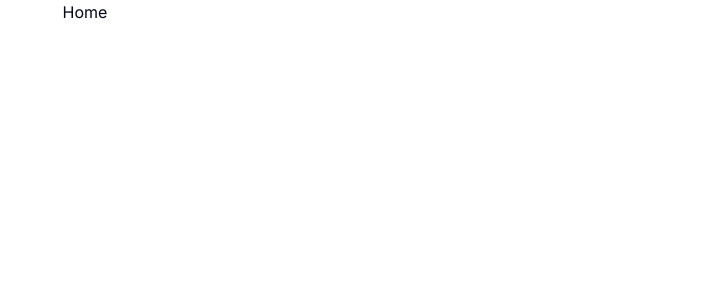
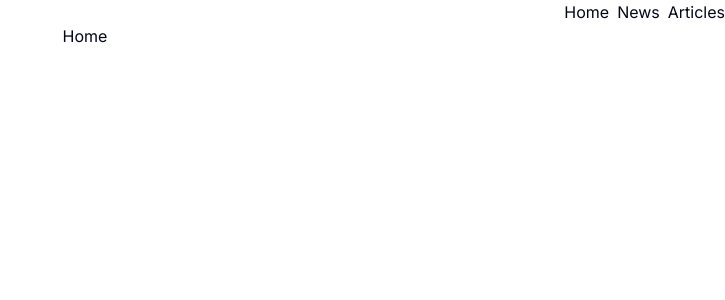
Before and after one commit to Endeyr/newsfeed, a Next.js app: page / in a window 1280 px wide. Shown: the top 300 px of the page, without its empty margins (555-1280 px from the left). Built offline with nearby package versions, Linux system fonts and the light colour scheme.

Commit message:
add fetching by server and client side

```diff
--- a/app/layout.tsx
+++ b/app/layout.tsx
@@ -2,6 +2,7 @@ import { ThemeProvider } from '@/components/theme-provider'
 import { cn } from '@/lib/utils'
 import type { Metadata } from 'next'
 import { Inter } from 'next/font/google'
+import Link from 'next/link'
 import './globals.css'
 
 export const inter = Inter({ subsets: ['latin'], variable: '--font-sans' })
@@ -30,6 +31,11 @@ export default function RootLayout({
 					enableSystem
 					disableTransitionOnChange
 				>
+					<div className="flex justify-end items-center space-x-2">
+						<Link href={'/'}>Home</Link>
+						<Link href={'/news'}>News</Link>
+						<Link href={'/posts'}>Articles</Link>
+					</div>
 					{children}
 				</ThemeProvider>
 			</body>
--- /dev/null
+++ b/app/news/index.tsx
@@ -0,0 +1,16 @@
+export default async function getData() {
+	const endpoint = 'http://newsapi.org/v2/top-headlines?'
+	const query = ''
+	const country = 'us'
+	const pageSize = '1'
+	const api_key = process.env.API_KEY
+	const url = `${endpoint}q=${query}&country=${country}&pageSize=${pageSize}&apiKey=${api_key}`
+	const res = await fetch(url)
+	if (!res.ok) {
+		console.log(res.status)
+		// This will activate the closest `error.js` Error Boundary
+		throw new Error('Failed to fetch data')
+	}
+
+	return res.json()
+}
--- a/app/news/page.tsx
+++ b/app/news/page.tsx
@@ -1,35 +1,24 @@
 'use client'
 
-import { useEffect, useState } from 'react'
+import { useEffect, useRef, useState } from 'react'
+import getData from '.'
 
 type NewsPost = {
+	source: {
+		id: string
+		name: string
+	}
 	author: string
 	title: string
 	description: string
 	url: string
-	source: string
-	image: string
-	category: string
-	language: string
-	country: string
+	urlToImage: string
 	published_at: string
+	content: string
 }
 
 type Error = {
 	message: string
-}
-
-async function getData() {
-	const res = await fetch(
-		`http://api.mediastack.com/v1/news?access_key=${process.env.ACCESS_KEY}&limit=1&countries=us&languages=en`
-	)
-	if (!res.ok) {
-		console.log(res.status)
-		// This will activate the closest `error.js` Error Boundary
-		throw new Error('Failed to fetch data')
-	}
-
-	return res.json()
 }
 
 export default function Page() {
@@ -37,11 +26,16 @@ export default function Page() {
 	const [loading, setLoading] = useState(true)
 	const [error, setError] = useState<Error | null>(null)
 
+	const abortControllerRef = useRef<AbortController | null>(null)
+
 	useEffect(() => {
+		const controller = new AbortController()
+		abortControllerRef.current = controller
+		const signal = controller.signal
 		const fetchData = async () => {
 			try {
 				const data = await getData()
-				const posts: NewsPost[] = data.data
+				const posts: NewsPost[] = data.articles
 				if (posts.length > 0) {
 					setNewsPost(posts[0]) // Assuming you want to display the first post
 				} else {
@@ -55,6 +49,10 @@ export default function Page() {
 		}
 
 		fetchData()
+
+		return () => {
+			controller.abort()
+		}
 	}, [])
 
 	if (loading) return <div>Loading...</div>
@@ -65,7 +63,7 @@ export default function Page() {
 		<main>
 			<h2>News</h2>
 			<h2>{newsPost.title}</h2>
-			<p>{newsPost.description}</p>
+			<p>{newsPost.content}</p>
 			<p>{newsPost.published_at}</p>
 		</main>
 	)
--- /dev/null
+++ b/app/posts/index.tsx
@@ -0,0 +1,30 @@
+async function getPosts() {
+	const api_key = process.env.API_KEY
+	const url = `http://newsapi.org/v2/top-headlines?pageSize=1&country=us&apiKey=${api_key}`
+	const response = await fetch(url)
+
+	if (!response.ok) {
+		console.log(response.status)
+		// This will activate the closest `error.js` Error Boundary
+		throw new Error('Failed to fetch data')
+	}
+	return response.json()
+}
+
+export default async function Posts() {
+	const data = await getPosts()
+
+	if (!data || !data.articles || data.articles.length === 0)
+		return <div>No Articles</div>
+
+	const article = data.articles[0]
+
+	return (
+		<main>
+			<h2>Articles</h2>
+			<h2>{article.title}</h2>
+			<p>{article.content}</p>
+			<p>{article.published_at}</p>
+		</main>
+	)
+}
--- /dev/null
+++ b/app/posts/page.tsx
@@ -0,0 +1,11 @@
+import { Suspense } from "react";
+import Posts from ".";
+
+export default function Page() {
+
+	return (
+    <Suspense fallback={<div>Loading...</div>}>
+      <Posts />
+    </Suspense>
+	)
+}
--- a/next.config.mjs
+++ b/next.config.mjs
@@ -2,7 +2,7 @@
 const nextConfig = {
 	reactStrictMode: true,
 	env: {
-		ACCESS_KEY: process.env.ACCESS_KEY,
+		API_KEY: process.env.API_KEY,
 	},
 }
 
```
